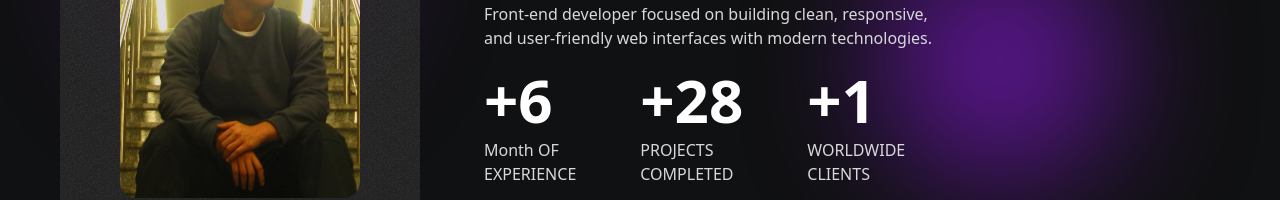
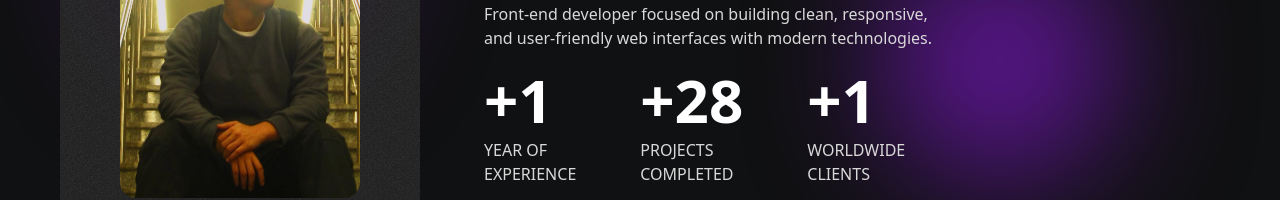
Before and after one commit to aria390/my-portfolio, a Next.js app: page / in a window 1280 px wide. Shown: the part 282-482 px from the top of the page. Built offline with nearby package versions, Linux system fonts and the light colour scheme; no server answers.

Commit message:
update landingPage

```diff
--- a/src/app/UI-mainPage/LandingSite.tsx
+++ b/src/app/UI-mainPage/LandingSite.tsx
@@ -30,9 +30,9 @@ const LandingSite = () => {
       <div className="flex flex-col gap-8">
         <div className="flex justify-center lg:justify-start md:justify-start lg:gap-16 gap-10">
           <div className="flex flex-col gap-2">
-            <span className="sm:text-6xl text-5xl font-bold">+6</span>
+            <span className="sm:text-6xl text-5xl font-bold">+1</span>
             <span className="text-[#d9d9d9]">
-              Month OF <br /> EXPERIENCE
+              YEAR OF <br /> EXPERIENCE
             </span>
           </div>
           <div className="flex flex-col gap-2">
```
